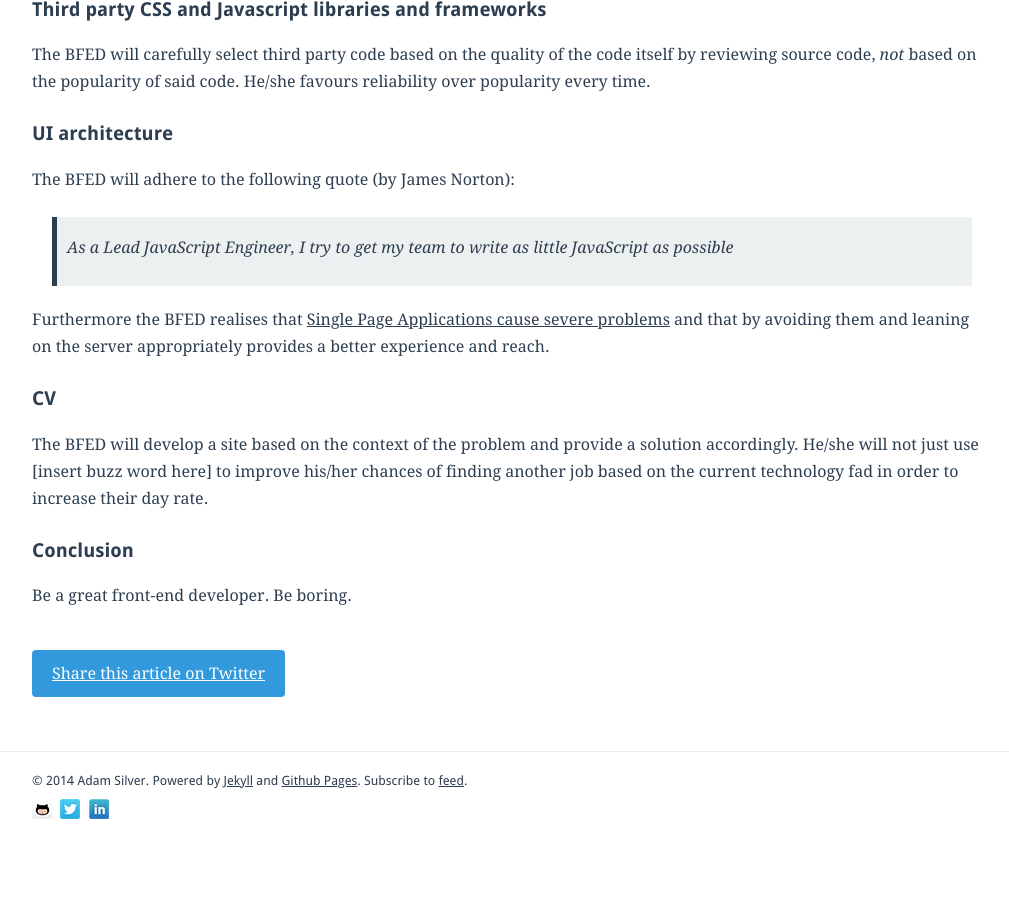
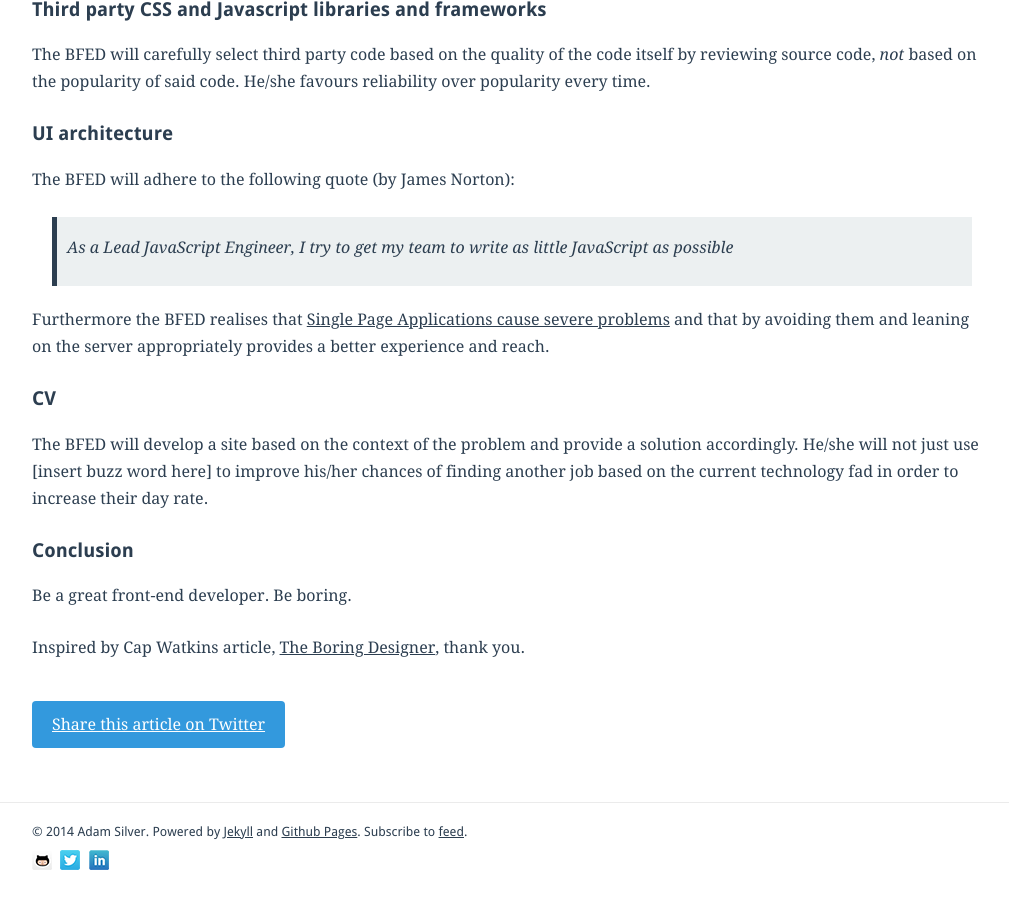
Before and after one commit to adamsilver/adamsilver.io-jekyll, a Jekyll site: the page built from _posts/2014-10-01-the-boring-front-end-developer.md, in a window 1280 px wide and 900 px high, scrolled down 1333 px. Shown: the whole window, without its empty margins (128-1137 px from the left). Built offline with Jekyll 4.4.1, drawn with Linux system fonts in a browser that asks for light colours; Markdown is read by kramdown in place of the engine named in the settings; before the commit the page ends 2182 px from its top, so only the background shows below that.

Commit message:
thank you

```diff
--- a/_posts/2014-10-01-the-boring-front-end-developer.md
+++ b/_posts/2014-10-01-the-boring-front-end-developer.md
@@ -48,3 +48,5 @@ The BFED will develop a site based on the context of the problem and provide a s
 ## Conclusion
 
 Be a great front-end developer. Be boring.
+
+Inspired by Cap Watkins article, [The Boring Designer](http://blog.capwatkins.com/the-boring-designer), thank you.
```
